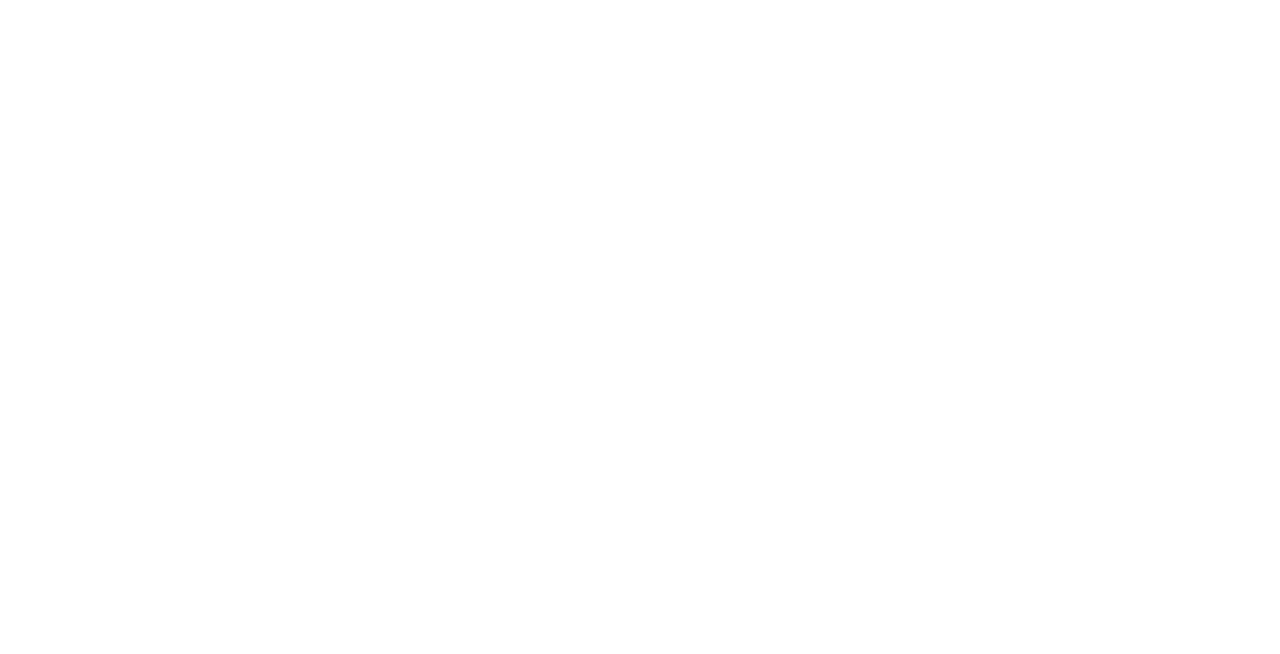
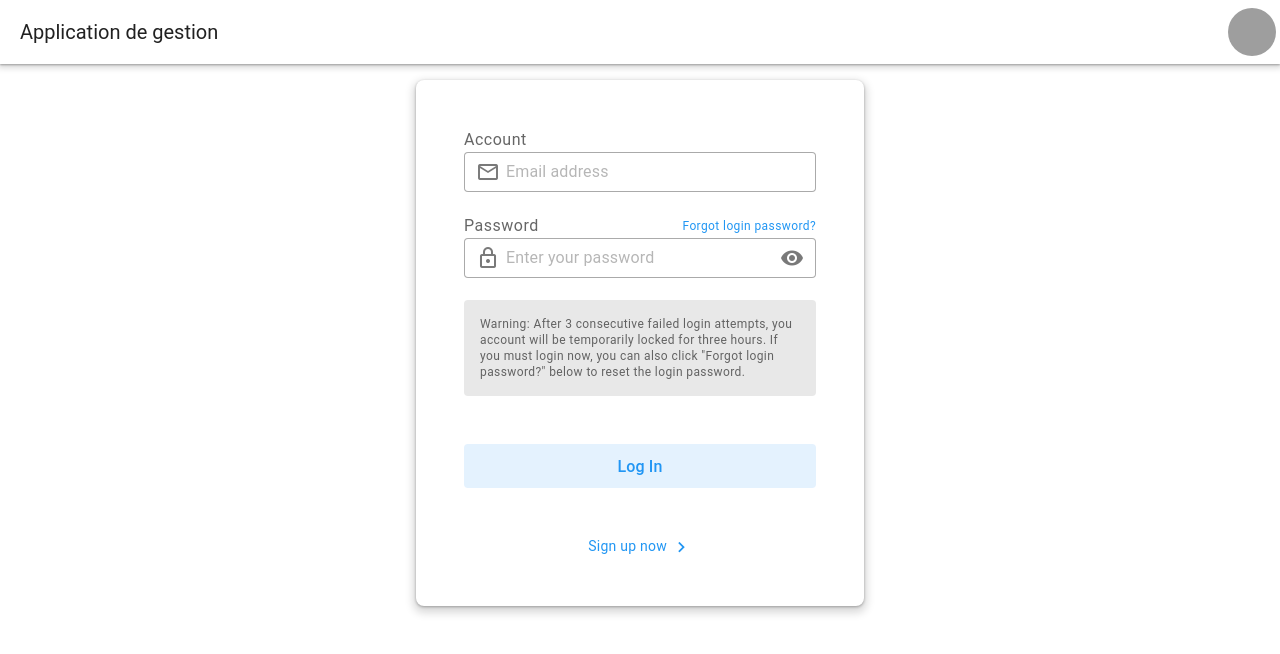
Before and after one commit to GenXwater/vueJS_exercices, a Nuxt app in the folder vue_app_gestion/: page /login in a window 1280 px wide. Before the commit this address had no page. Shown: the top 654 px of the page. Built offline with nearby package versions, Linux system fonts and the light colour scheme; grey boxes are pictures that could not be loaded.

Commit message:
Implement login functionality with user authentication and error handling

```diff
--- a/vue_app_gestion/app/pages/login.vue
+++ b/vue_app_gestion/app/pages/login.vue
@@ -45,4 +45,33 @@
 definePageMeta({
     layout: 'login'
 })
+
+const userData = ref({
+    email: '',
+    pass: '',
+})
+
+const error = ref(false)
+
+const login = async () => {
+    error.value = false
+
+    try {
+        const { data: responseData } = await useFetch(
+            `http://localhost:3002/checkUser?email=${(userData.value.email)}&pass=${(userData.value.pass)}`,
+            {
+                method: 'GET',
+            }
+        )
+
+        if (!responseData.value || responseData.value.length === 0) {
+            error.value = true
+        } else {
+            localStorage.setItem("isAdmin", "true"); // pas sécurisé mais ce n'est pas le but du cours.
+            navigateTo("/");
+        }
+    } catch {
+        error.value = true
+    }
+}
 </script>
```
